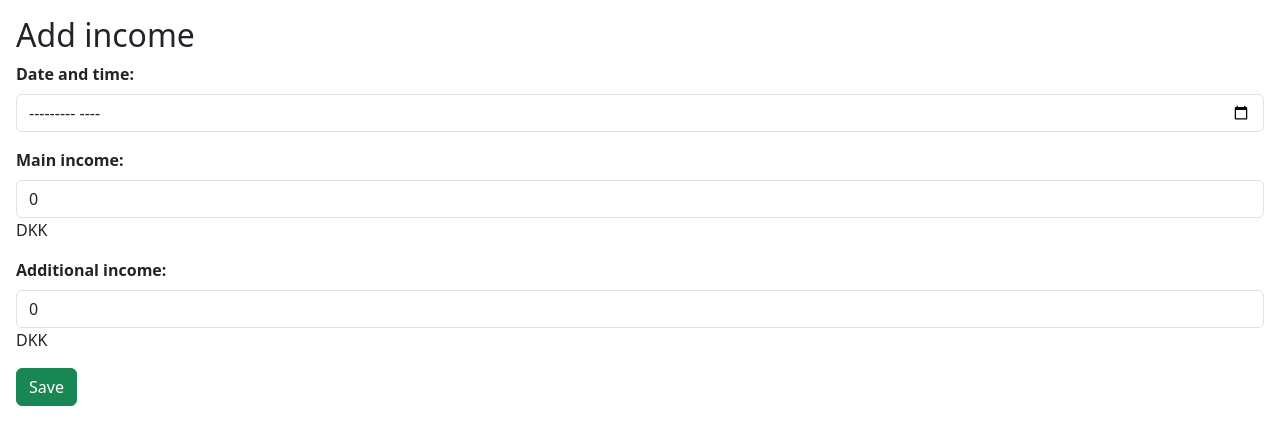
After one commit to slavafortGR/finance, a Flask app: page /income in a window 1280 px wide. The commit adds this page. Shown: the top 445 px of the page. Run offline with Flask 3, Linux system fonts and the light colour scheme; the visitor is signed in with stand-in values (Sample User, id 1).

Commit message:
income_get route has been created

```diff
--- a/finance/forms.py
+++ b/finance/forms.py
@@ -1,6 +1,7 @@
+from datetime import date
 from flask_wtf import FlaskForm
-from wtforms import StringField, PasswordField, SubmitField
-from wtforms.validators import DataRequired, EqualTo
+from wtforms import StringField, PasswordField, SubmitField, SelectField, IntegerField, DateTimeLocalField
+from wtforms.validators import DataRequired, EqualTo, NumberRange
 
 
 class LoginForm(FlaskForm):
@@ -17,3 +18,13 @@ class RegistrationForm(FlaskForm):
     confirm_password = PasswordField('Confirm password', validators=[DataRequired(), EqualTo('password',
                                                                                                  message='Passwords must match')])
     submit = SubmitField('Register')
+
+
+class IncomeForm(FlaskForm):
+    year_month = StringField('Year_month', validators=[DataRequired(message='Select year and month')])
+    main_income = IntegerField('Main income', validators=[DataRequired(message='Specify your main income'),
+            NumberRange(min=0, message='Income cannot be negative')], default=0)
+    additional_income = IntegerField('Additional income', validators=[
+            DataRequired(message='Please indicate additional income'),
+            NumberRange(min=0, message='Income cannot be negative')], default=0)
+    submit = SubmitField('Save')
--- a/finance/routes.py
+++ b/finance/routes.py
@@ -1,10 +1,13 @@
 import functools
+from datetime import date
 
 from flask import render_template, redirect, request,url_for, flash, session
+from sqlalchemy.sql.functions import current_user
+
 from finance import app, db
-from finance.forms import LoginForm, RegistrationForm
+from finance.forms import LoginForm, RegistrationForm, IncomeForm
 from finance.logger import logger
-from finance.models import User
+from finance.models import User, Income
 from werkzeug.security import check_password_hash, generate_password_hash
 
 
@@ -117,3 +120,45 @@ def return_profile():
     else:
         flash('You need to log in', 'danger')
         return redirect(url_for('login_user_get'))
+
+
+@app.route('/income', methods=['GET'])
+@log_exceptions
+def add_income_get():
+    income_form = IncomeForm(request.form)
+
+    if 'user_id' in session:
+        return render_template('add_income.html', income_form=income_form)
+    flash('You need login', 'danger')
+    return redirect(url_for('login_user_get'))
+
+
+# @app.route('/income', methods=['POST'])
+# @log_exceptions
+# def add_income_post():
+#     income_form = IncomeForm(request.form)
+#
+#     if income_form.validate_on_submit():
+#         existing_income = Income.query.filter_by(
+#             user_id=current_user.id,
+#             year=income_form.year.data,
+#             month=income_form.month.data
+#         ).first()
+#
+#         if existing_income:
+#             flash(f'Income for {income_form.month.data}.{income_form.year.data} already exists. Use edit', 'warning')
+#             return redirect(url_for('edit_income_get', income_id=existing_income.id))
+#
+#         income = Income(
+#             user_id=current_user.id,
+#             year=income_form.year.data,
+#             month=income_form.month.data,
+#             main_income=income_form.main_income.data,
+#             additional_income=income_form.additional_income.data
+#         )
+#
+#         db.session.add(income)
+#         db.session.commit()
+#
+#         flash('Income successfully added', 'success')
+#         return redirect(url_for('profile.html'))
--- /dev/null
+++ b/finance/templates/add_income.html
@@ -0,0 +1,34 @@
+{% extends "layout.html" %}
+
+{% block content %}
+<div class="content-wrapper">
+    <h2>Add income</h2>
+
+    <form action="/income" method="POST">
+        <div class="mb-3">
+            {{ income_form.hidden_tag() }}
+            <label class="form-label"><strong>Date and time:</strong></label>
+            {{ income_form.year_month(class="form-control", required=True, type="month") }}
+            {% for error in income_form.year_month.errors %}
+                    <span class="text-danger">{{ error }}</span>
+            {% endfor %}
+        </div>
+        <div class="mb-3">
+            <label class="form-label"><strong>Main income:</strong></label>
+            {{ income_form.main_income(class="form-control", required=True, placeholder="0") }} DKK
+            {% for error in income_form.main_income.errors %}
+                    <span class="text-danger">{{ error }}</span>
+            {% endfor %}
+        </div>
+        <div class="mb-3">
+            <label class="form-label"><strong>Additional income:</strong></label>
+            {{ income_form.additional_income(class="form-control", required=True, placeholder="0") }} DKK
+            {% for error in income_form.additional_income.errors %}
+                    <span class="text-danger">{{ error }}</span>
+            {% endfor %}
+        </div>
+    </form>
+</div>
+
+<input type="submit" class="btn btn-success" value="Save">
+{% endblock %}
--- a/finance/templates/profile.html
+++ b/finance/templates/profile.html
@@ -16,6 +16,7 @@
         </li>
     </ul>
 </div>
-    <a href='/logout' class="btn btn-danger btn-sm ms-3">Log out</a>
+    <a href="/add_income" class="btn btn-success btn-sm ms-3">Add income</a>
+    <a href="/logout" class="btn btn-danger btn-sm ms-3">Log out</a>
 
 {% endblock %}
```
Also changed, not shown: finance/static/style.css (added, +32 -0 lines).
